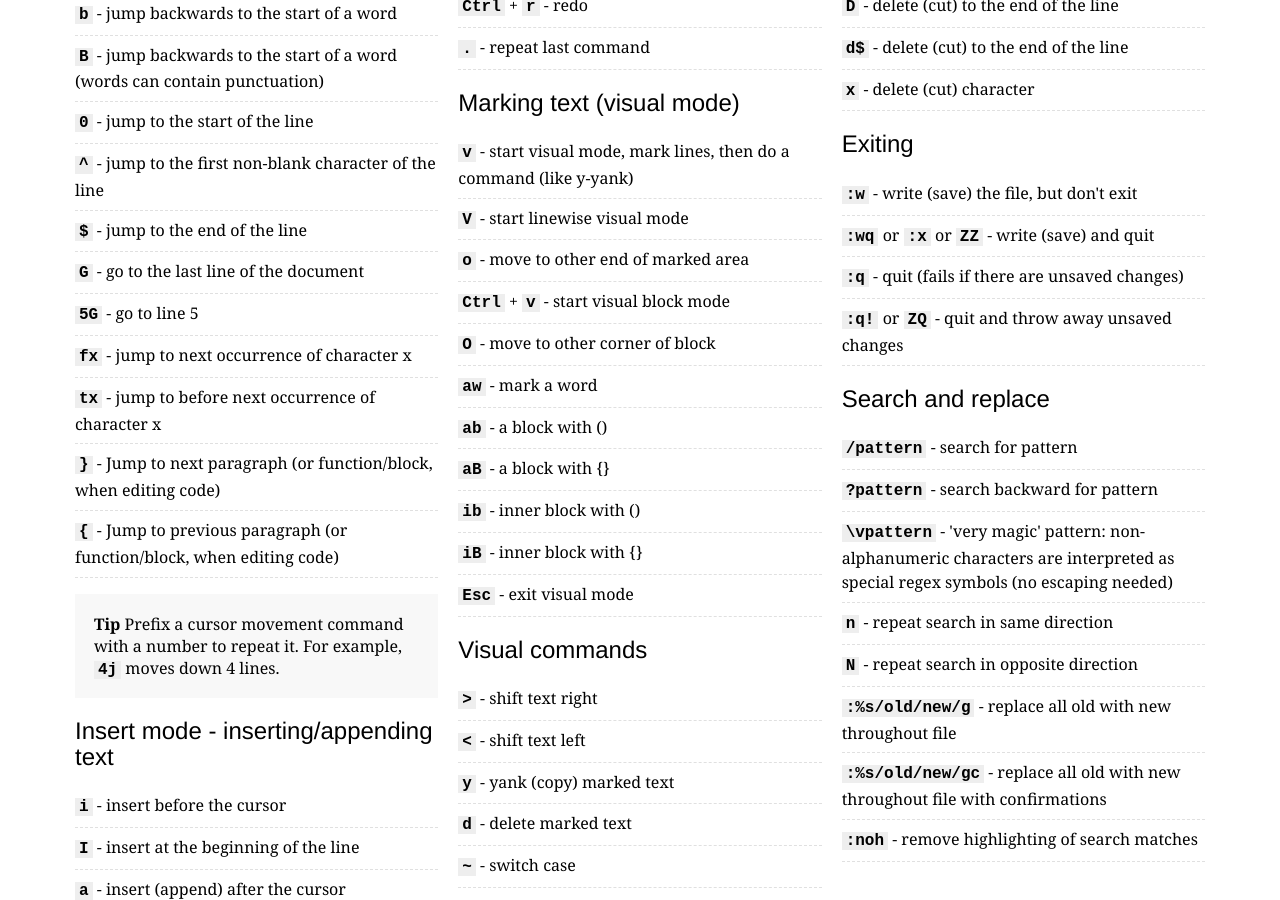
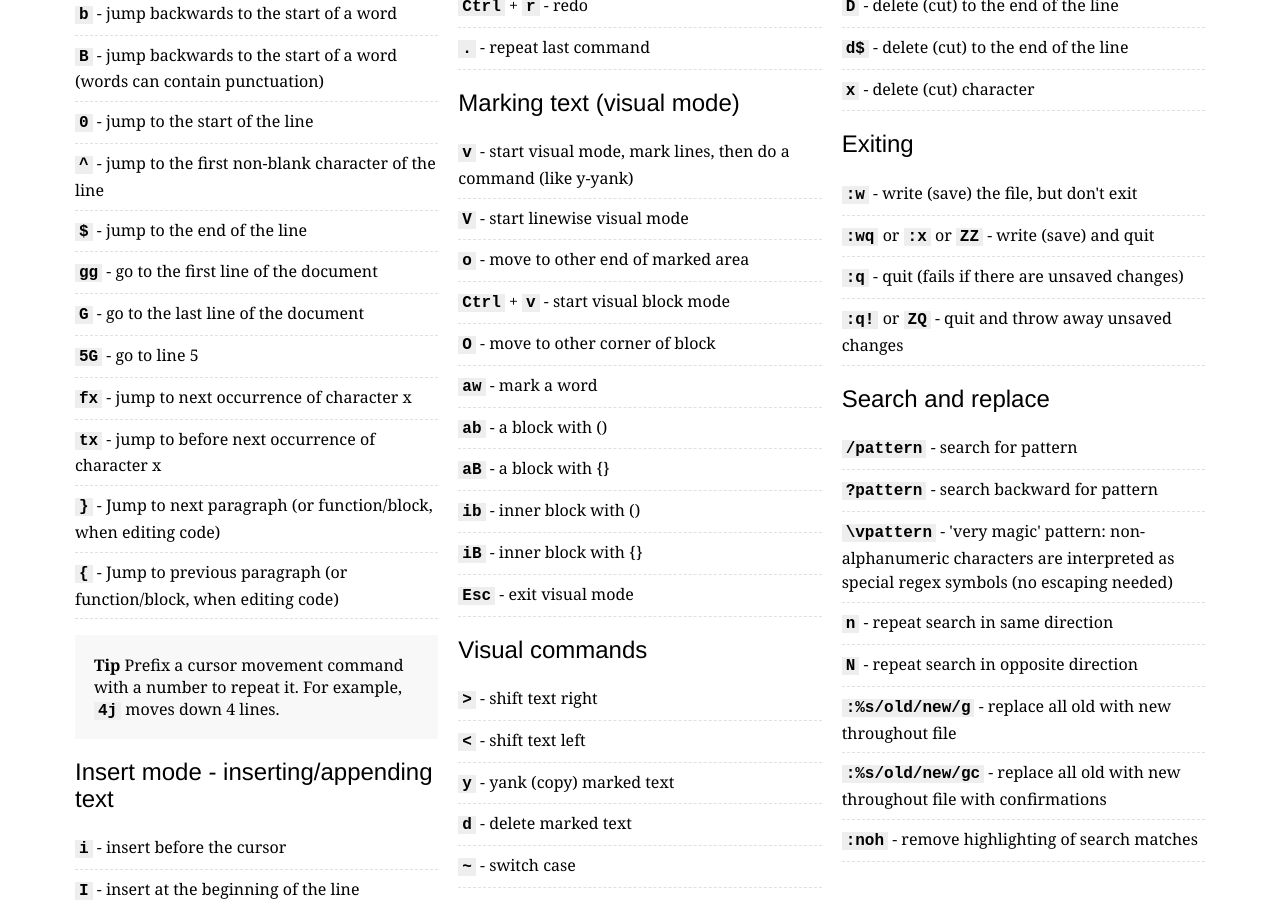
Before and after one commit to rtorr/vim-cheat-sheet, a Jekyll site: the page built from index.html, in a window 1280 px wide and 900 px high, scrolled down 532 px. Built offline with Jekyll 4.4.1, drawn with Linux system fonts in a browser that asks for light colours.

```diff
--- a/_config.yml
+++ b/_config.yml
@@ -34,6 +34,7 @@ defaults:
           zero: "jump to the start of the line"
           caret: "jump to the first non-blank character of the line"
           dollar: "jump to the end of the line"
+          gg: "go to the first line of the document"
           G: "go to the last line of the document"
           fiveG: "go to line 5"
           fx: "jump to next occurrence of character x"
--- a/_layouts/page.html
+++ b/_layouts/page.html
@@ -22,6 +22,7 @@ layout: default
           <li><kbd>0</kbd> - {{ page.cursorMovement.commands.zero }}</li>
           <li><kbd>^</kbd> - {{ page.cursorMovement.commands.caret }}</li>
           <li><kbd>$</kbd> - {{ page.cursorMovement.commands.dollar }}</li>
+          <li><kbd>gg</kbd> - {{ page.cursorMovement.commands.gg }}</li>
           <li><kbd>G</kbd> - {{ page.cursorMovement.commands.G }}</li>
           <li><kbd>5G</kbd> - {{ page.cursorMovement.commands.fiveG }}</li>
           <li><kbd>fx</kbd> - {{ page.cursorMovement.commands.fx }}</li>
```
